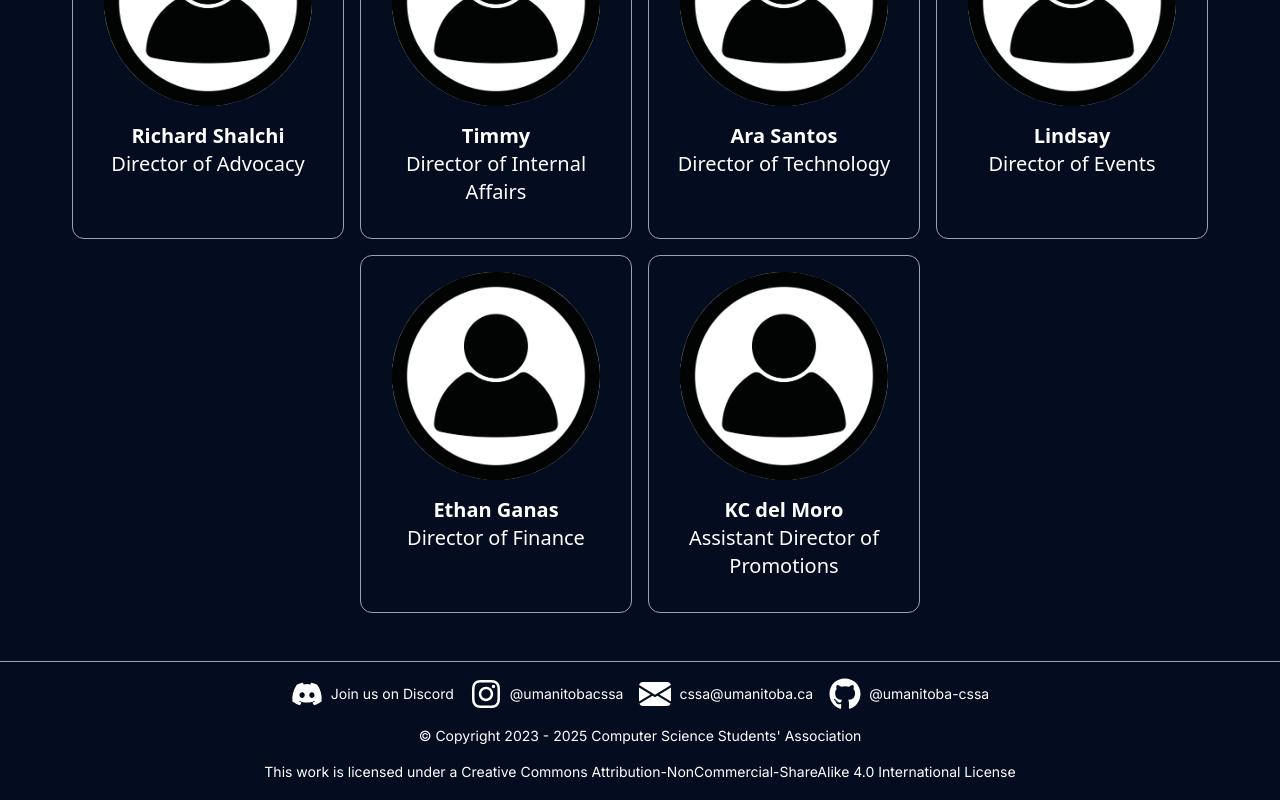
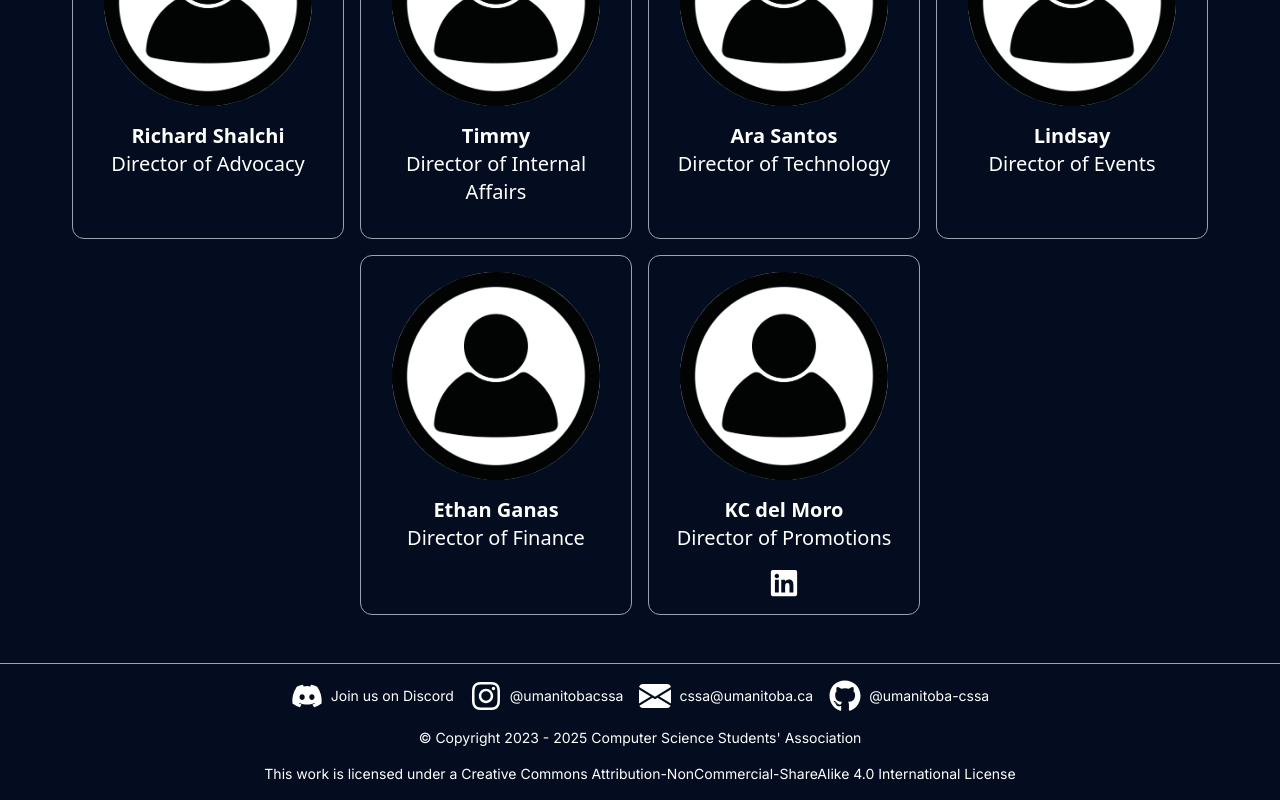
Before and after one commit to umanitoba-cssa/cssa-website-next, a Next.js app: page /team in a window 1280 px wide. Shown: the part 1360-2160 px from the top of the page. Built offline with nearby package versions, Linux system fonts and the light colour scheme.

Commit message:
Update team.ts
Fixed KC's title and linkedin link

```diff
--- a/src/data/team.ts
+++ b/src/data/team.ts
@@ -60,7 +60,8 @@ export const ExecProfiles = [
     },
     {
         name: "KC del Moro",
-        position: "Assistant Director of Promotions",
+        position: "Director of Promotions",
         image: "/img/team/vacant.png",
+        linkedin: "https://www.linkedin.com/in/kriza-del-moro-950378301/",
     },
 ];
```
